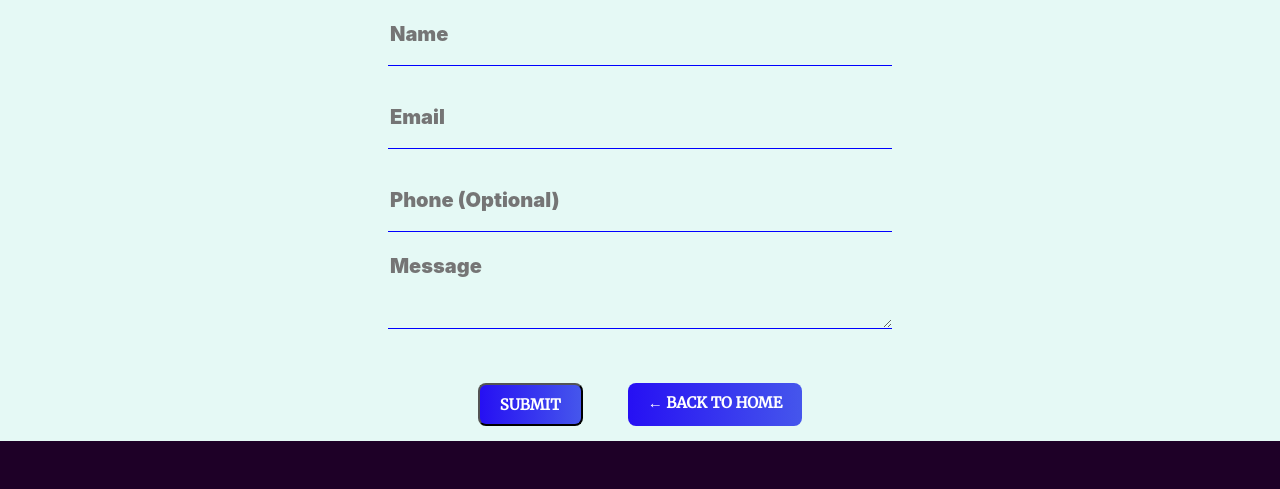
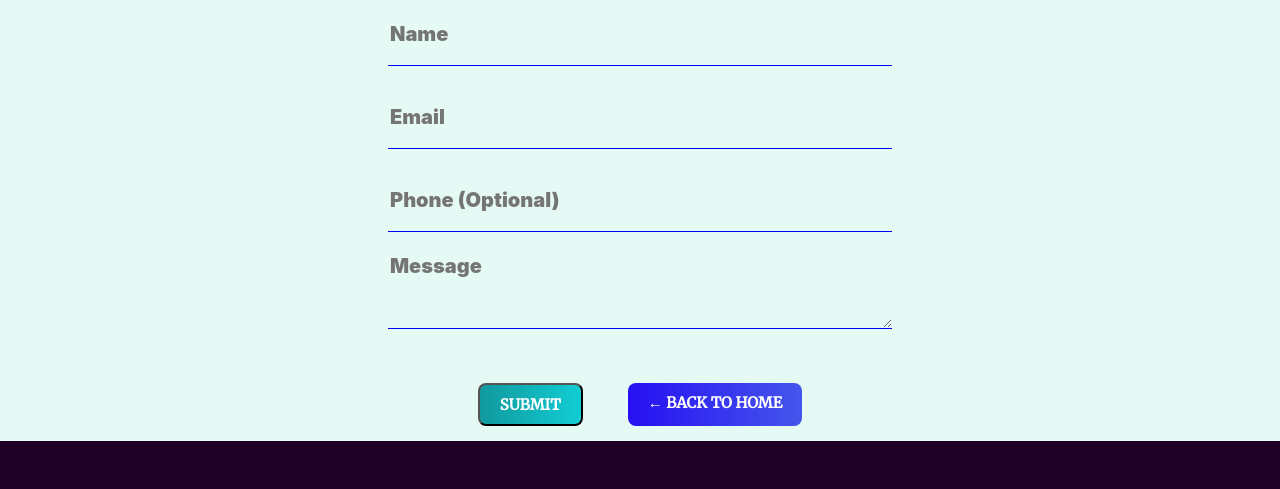
Before and after one commit to Manishkumarsharma2608/mysite, a plain HTML site: page contact.html in a window 1280 px wide. Shown: the part 152-641 px from the top of the page. Drawn offline with Linux system fonts and the light colour scheme.

Commit message:
Clean up and organize CSS stylesheet

```diff
--- a/CSS/styles.css
+++ b/CSS/styles.css
@@ -361,6 +361,11 @@ p.contact-message {
   padding: 10px 20px;
   text-decoration: none;
 }
+.form-buttons #sbtbtn,
+.form-buttons #homebtn:hover {
+  background-color: #11cdd4;
+  background-image: linear-gradient(90deg, #11999e, #11cdd4);
+}
 
 /* ==========================================================
    Mobile (max-width: 400px)
```
